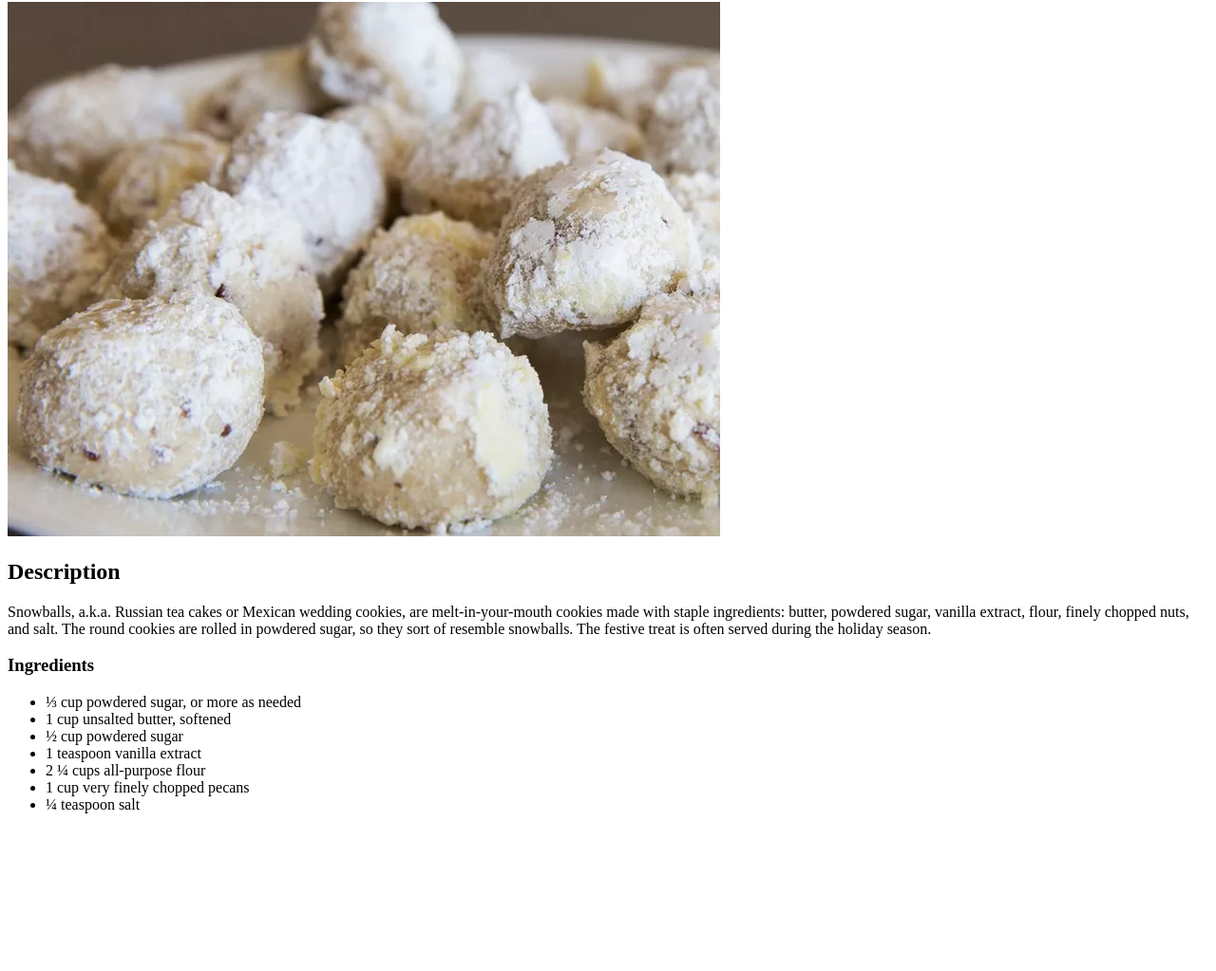
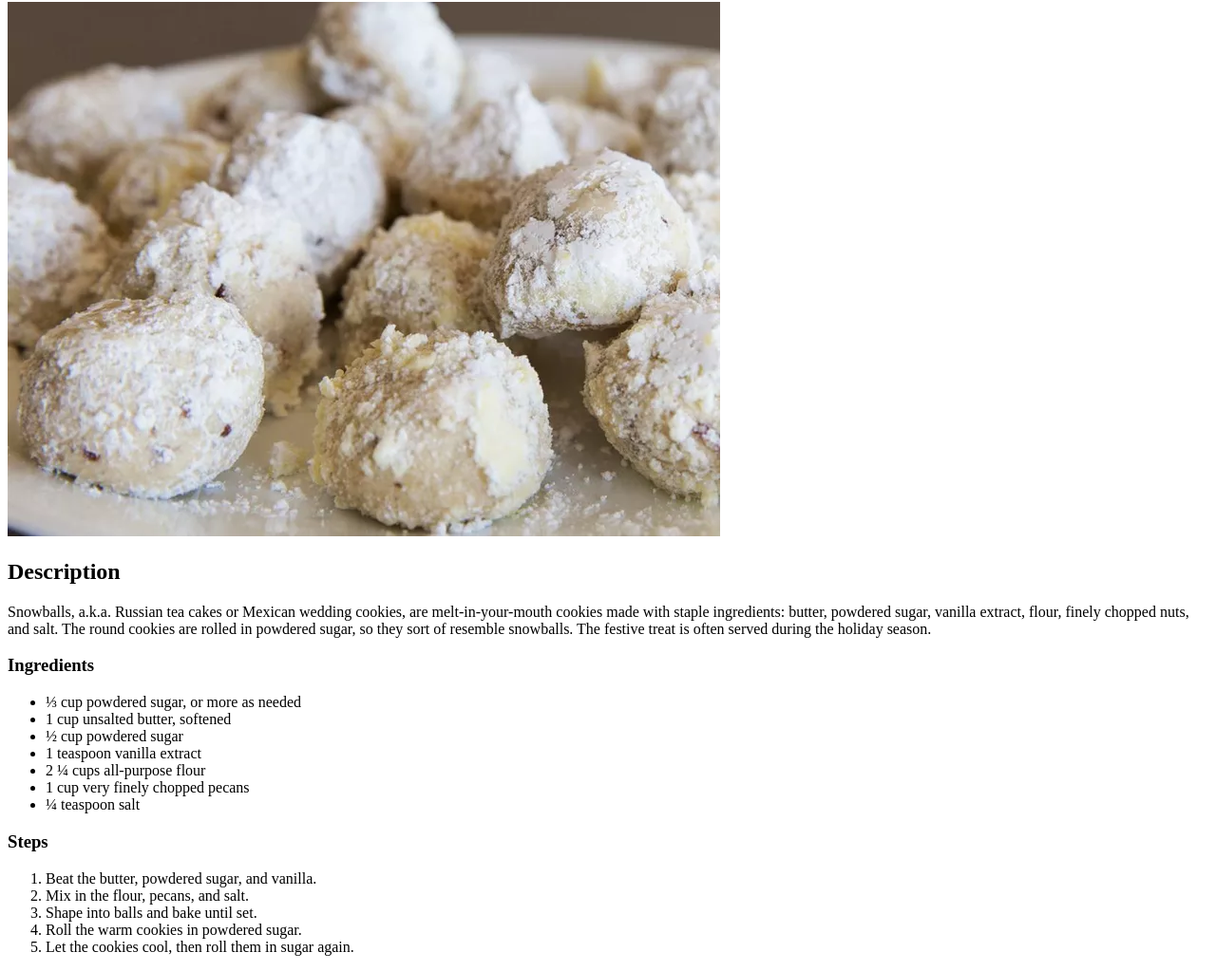
Before and after one commit to rahmanaga/odin-recipes, a plain HTML site: page recipes/snowballs.html in a window 1280 px wide. Shown: the part 78-1101 px from the top of the page at 95% size. Before the commit the page ends 951 px from the top, so only its background shows below. Drawn offline with Linux system fonts and the light colour scheme.

Commit message:
Add steps

```diff
--- a/recipes/snowballs.html
+++ b/recipes/snowballs.html
@@ -27,5 +27,13 @@
       <li>1 cup very finely chopped pecans</li>
       <li>¼ teaspoon salt</li>
     </ul>
+    <h3>Steps</h3>
+    <ol>
+      <li>Beat the butter, powdered sugar, and vanilla.</li>
+      <li>Mix in the flour, pecans, and salt.</li>
+      <li>Shape into balls and bake until set.</li>
+      <li>Roll the warm cookies in powdered sugar.</li>
+      <li>Let the cookies cool, then roll them in sugar again.</li>
+    </ol>
   </body>
 </html>
```
